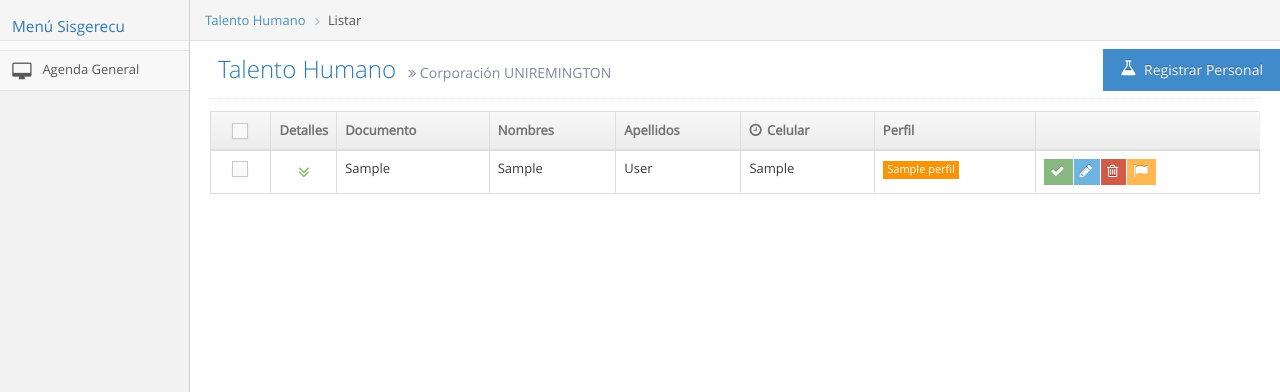
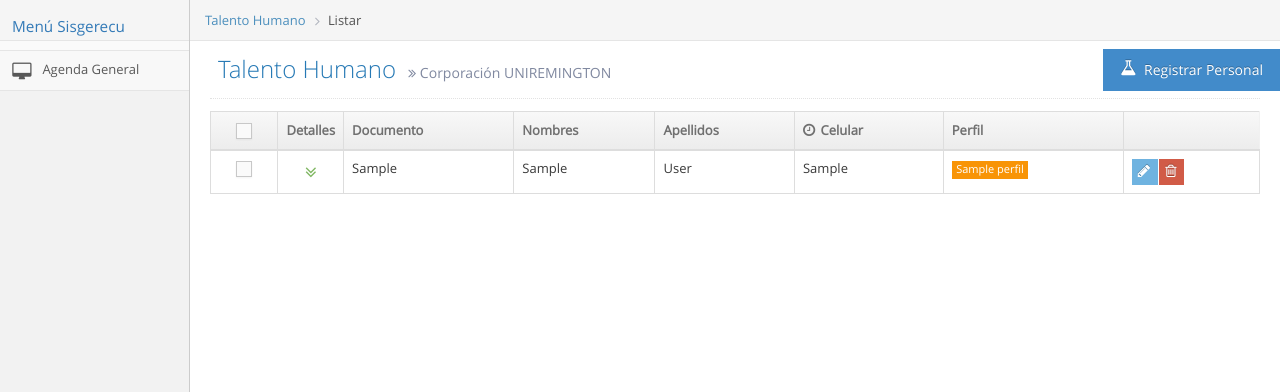
Before and after one commit to ceragos/sisgerecu, a Django app: page /talento_humano/ in a window 1280 px wide. Shown: the part 50-442 px from the top of the page. Run offline with Django 3.2, Linux system fonts and the light colour scheme; a user stored in the database is signed in; tables that the repository leaves empty hold one stand-in row (values such as "Sample post"); some libraries are stand-ins or nearby versions.

Commit message:
Ajustes esteticos. Se eliminan botones innecesarios

```diff
--- a/agendas/templates/agendas/mi_agenda/listar.html
+++ b/agendas/templates/agendas/mi_agenda/listar.html
@@ -93,9 +93,6 @@
                             </td>
                             <td>
                                 <div class="hidden-sm hidden-xs btn-group">
-                                    <button class="btn btn-xs btn-success">
-                                        <i class="ace-icon fa fa-check bigger-120"></i>
-                                    </button>
 
                                     <a href="{% url 'agendas.actualizar' reserva.id %}" class="btn btn-xs btn-info">
                                         <i class="ace-icon fa fa-pencil bigger-120"></i>
@@ -105,9 +102,6 @@
                                         <i class="ace-icon fa fa-trash-o bigger-120"></i>
                                     </a>
 
-                                    <button class="btn btn-xs btn-warning">
-                                        <i class="ace-icon fa fa-camera bigger-120"></i>
-                                    </button>
                                 </div>
                             </td>
                         </tr>
--- a/recursos/templates/recursos/fisicos/listar.html
+++ b/recursos/templates/recursos/fisicos/listar.html
@@ -58,10 +58,6 @@
                             <td>{{ recurso.contenido }}</td>
                             <td>
                                 <div class="hidden-sm hidden-xs btn-group">
-                                    <button class="btn btn-xs btn-success">
-                                        <i class="ace-icon fa fa-check bigger-120"></i>
-                                    </button>
-
                                     <a href="{% url 'recursos.fisicos.actualizar' recurso.id %}" class="btn btn-xs btn-info">
                                         <i class="ace-icon fa fa-pencil bigger-120"></i>
                                     </a>
--- a/recursos/templates/recursos/tecnologicos/listar.html
+++ b/recursos/templates/recursos/tecnologicos/listar.html
@@ -60,9 +60,6 @@
                             <td>{{ recurso.contenido }}</td>
                             <td>
                                 <div class="hidden-sm hidden-xs btn-group">
-                                    <button class="btn btn-xs btn-success">
-                                        <i class="ace-icon fa fa-check bigger-120"></i>
-                                    </button>
 
                                     <a href="{% url 'recursos.tecnologicos.actualizar' recurso.id %}" class="btn btn-xs btn-info">
                                         <i class="ace-icon fa fa-pencil bigger-120"></i>
--- a/talento_humano/templates/talento_humano/listar.html
+++ b/talento_humano/templates/talento_humano/listar.html
@@ -93,9 +93,6 @@
 
                             <td>
                                 <div class="hidden-sm hidden-xs btn-group">
-                                    <button class="btn btn-xs btn-success">
-                                        <i class="ace-icon fa fa-check bigger-120"></i>
-                                    </button>
 
                                     <a href="{% url 'empleado.update' empleado.id %}" class="btn btn-xs btn-info">
                                         <i class="ace-icon fa fa-pencil bigger-120"></i>
@@ -104,10 +101,6 @@
                                     <a href="{% url 'empleado.delete' empleado.id %}" class="btn btn-xs btn-danger">
                                         <i class="ace-icon fa fa-trash-o bigger-120"></i>
                                     </a>
-
-                                    <button class="btn btn-xs btn-warning">
-                                        <i class="ace-icon fa fa-flag bigger-120"></i>
-                                    </button>
                                 </div>
 
                                 <div class="hidden-md hidden-lg">
```
